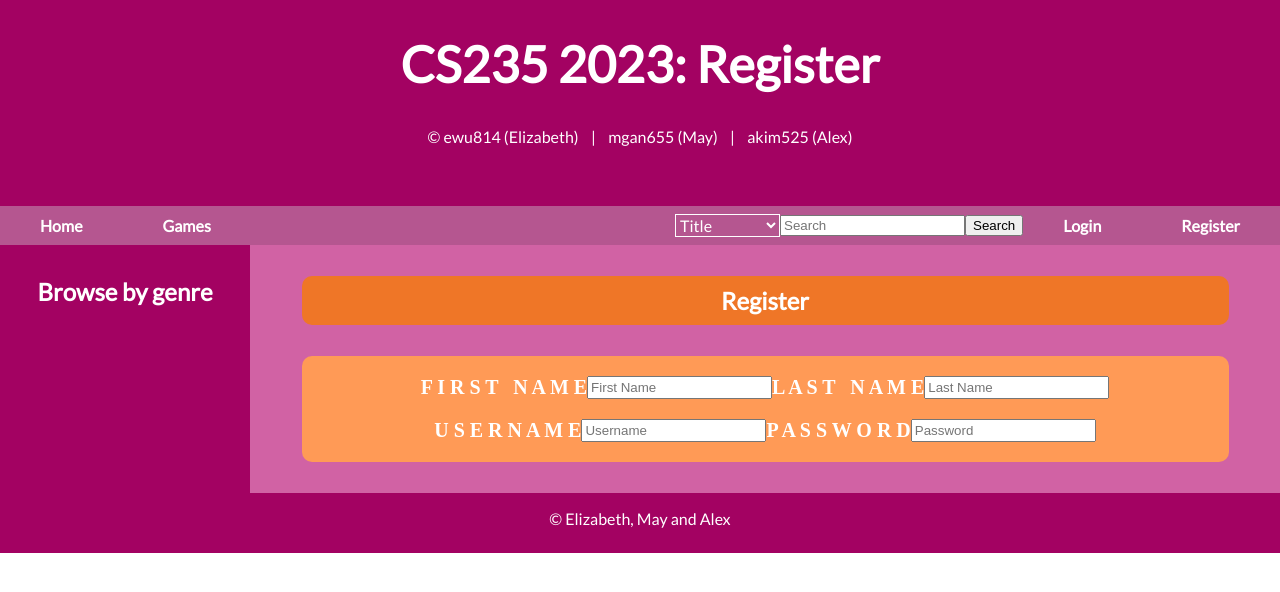
After one commit to dis-may/game-library, a Flask app: page /authentication/register in a window 1280 px wide. The commit adds this page. Shown: the top 592 px of the page. Run offline with Flask 2, Linux system fonts and the light colour scheme; some web fonts are replaced.

Commit message:
frontend login/register draft, fixed authentication backend, configuration

```diff
--- a/games/authentication/authentication.py
+++ b/games/authentication/authentication.py
@@ -10,10 +10,36 @@ from flask_wtf import FlaskForm
 from wtforms import StringField, PasswordField, SubmitField
 from wtforms.validators import DataRequired, Length, ValidationError
 from password_validator import PasswordValidator
+from functools import wraps
 
 # set up the blueprint
 authentication_blueprint = Blueprint(
     'authentication_bp', __name__, url_prefix='/authentication')
+
+
+@authentication_blueprint.route('/register', methods=['GET', 'POST'])
+def register():
+    form = RegistrationForm()
+    username_error = None
+    password_error = None
+
+    if form.validate_on_submit():
+        if services.get_user(form.user_name.data, repo.repo_instance):
+            username_error = 'Sorry, this username is already taken. Please try again.'
+        else:
+            services.add_user(form.user_name.data, form.password.data, repo.repo_instance)
+            session.clear()
+            session['username'] = form.user_name.data
+            return redirect(url_for('home_bp.home'))
+    return render_template(
+        'register.html',
+        form=form,
+        username_error=username_error,
+        password_error=password_error,
+        handler_url=url_for('authentication_bp.register'),
+        genre_url_dict=utilities.get_genre_url_dictionary(repo.repo_instance),
+        heading='Register'
+    )
 
 
 # login and registration
@@ -36,12 +62,28 @@ def login():
         except services.AuthenticationException:
             error = 'Incorrect username or password.'
     return render_template(
-        'authentication/login.html',
-        title='Log in',
+        'login.html',
         form=form,
         error=error,
-        username=username
+        username=username,
+        genre_url_dict=utilities.get_genre_url_dictionary(repo.repo_instance),
+        heading='Log in'
     )
+
+@authentication_blueprint.route('/logout')
+def logout():
+    session.clear()
+    return redirect(url_for('home_bp.home'))
+
+
+def login_required(view):
+    @wraps(view)
+    def wrapped_view(**kwargs):
+        if 'user_name' not in session:
+            return redirect(url_for('authentication_bp.login'))
+        return view(**kwargs)
+    return wrapped_view
+
 
 
 class LoginForm(FlaskForm):
--- a/games/static/css/main.css
+++ b/games/static/css/main.css
@@ -23,8 +23,7 @@ body {
     font-weight: 900;
     font-size: 20px;
     background-color: #a30262;
-    padding-top: 5px;
-    padding-bottom: 10px;
+    padding: 5px 0 10px 0;
 }
 
 .container h2 {
@@ -35,7 +34,6 @@ body {
 .container p{
     font-weight: 900;
     font-size: 20px;
-    text-align: left;
 }
 
 nav {
@@ -197,8 +195,7 @@ footer {
     width: 90%;
     min-width: 200px;
     margin: auto;
-    padding-top: 20px;
-    padding-bottom: 20px;
+    padding: 20px 0 20px 0;
 }
 
 .image_container img {
@@ -312,8 +309,7 @@ footer {
     background-color: #ef7627;
     border-radius: 10px;
     width: 90%;
-    padding-top: 10px;
-    padding-bottom: 10px;
+    padding: 10px 0 10px 0;
 }
 
 
@@ -378,3 +374,24 @@ footer {
     color: white;
     cursor: pointer;
 }
+
+.authentication-block {
+    background-color: #ff9a56;
+    width: 90%;
+    border-radius: 10px;
+    margin: 3% auto;
+    padding: 10px 0 10px 0;
+    text-align: center;
+}
+
+.x {
+    display: flex;
+    justify-content: center;
+    padding: 10px;
+}
+
+.y {
+    display: flex;
+    justify-content: center;
+    padding: 10px;
+}
--- a/games/templates/navbar.html
+++ b/games/templates/navbar.html
@@ -19,6 +19,7 @@
             <button class="btn btn-outline-secondary" type="submit"> Search</button>
         </form>
         <a class="btn-nav" href="{{ url_for('authentication_bp.login') }}">Login</a>
+        <a class="btn-nav" href="{{ url_for('authentication_bp.register') }}">Register</a>
     </div>
 
 </nav>
--- /dev/null
+++ b/games/templates/register.html
@@ -0,0 +1,25 @@
+{% extends 'layout.html' %} {% block content %}
+
+<div class="main-body">
+    <h2>Register</h2>
+
+    <div class="authentication-block">
+        <div class="x">
+            <p class="headings">F I R S T &nbsp N A M E</p>
+            <input type="text" id="first_name" name="first_name" placeholder="First Name" />
+
+            <p class="headings">L A S T &nbsp N A M E</p>
+            <input type="text" id="last_name" name="last_name" placeholder="Last Name" />
+        </div>
+
+        <div class="y">
+            <p class="headings">U S E R N A M E</p>
+            <input type="text" id="username" name="username" placeholder="Username" />
+
+            <p class="headings">P A S S W O R D</p>
+            <input type="password" id="password" name="password" placeholder="Password" />
+        </div>
+    </div>
+</div>
+
+{% endblock %}
--- a/requirements.txt
+++ b/requirements.txt
@@ -1,4 +1,5 @@
 pytest
-Flask==2.3.2
-Flask-WTF==1.1.1
+Flask==2.2.3
+flask-wtf==0.15.0
 password-validator==1.0
+python-dotenv==1.0.0
```
Also changed, not shown: config.py (added, +12 -0 lines), games/__init__.py (+10 -8 lines), games/templates/login.html (added, +15 -0 lines).
